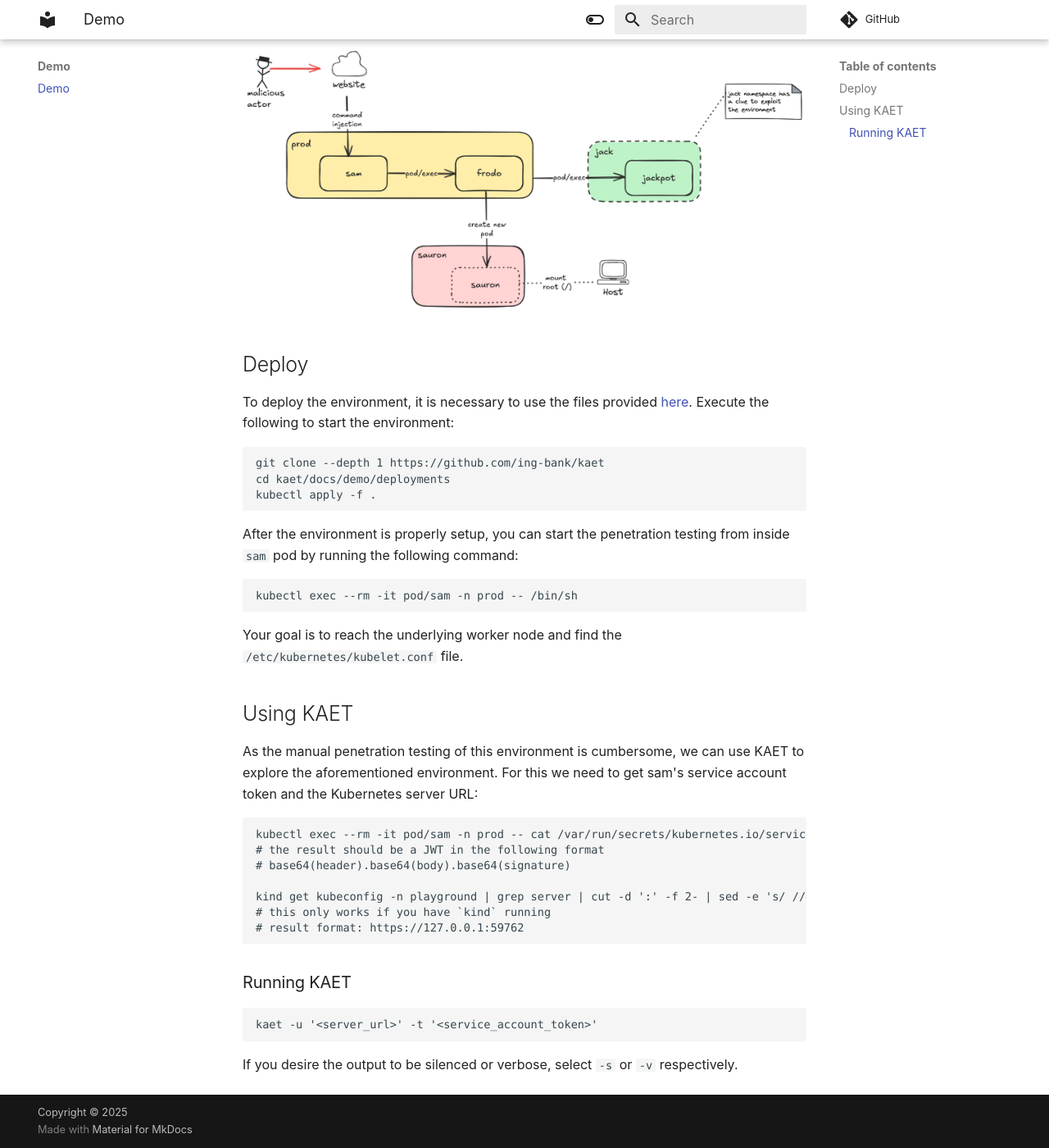
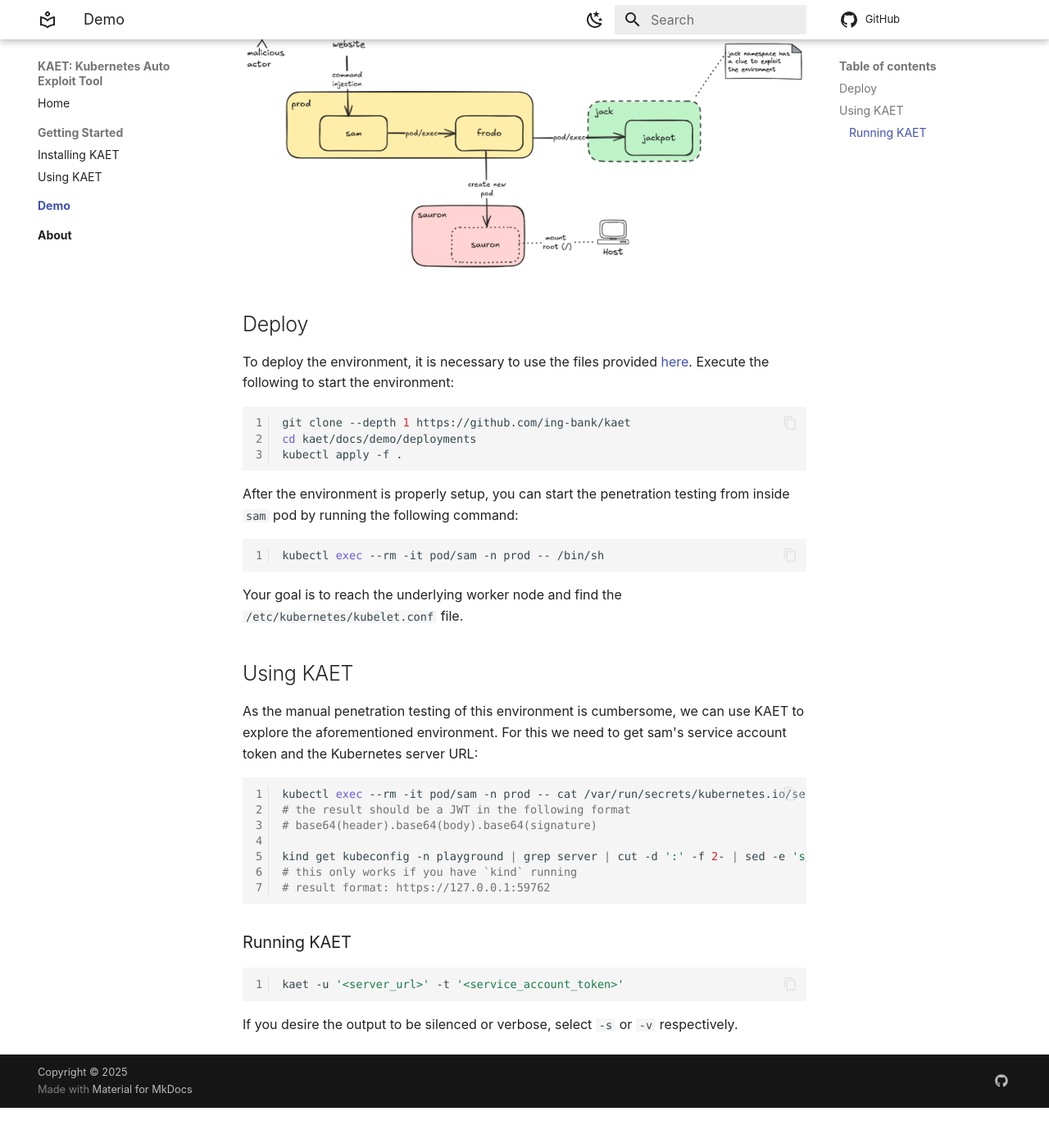
Before and after one commit to ing-bank/kaet, an MkDocs documentation site: the page built from docs/demo/index.md, in a window 1280 px wide and 1400 px high, scrolled down 382 px. Shown: the whole window at 82% size. Built offline with MkDocs 1.6.1 and Material for MkDocs 9.7.7, drawn with Linux system fonts in a browser that asks for light colours; comment, search, counter and statistics services are not loaded; after the commit the page ends 1733 px from its top, so only the background shows below that.

Commit message:
changed some colors and functionality in the documentation

````diff
--- a/docs/demo/index.md
+++ b/docs/demo/index.md
@@ -12,7 +12,7 @@ This walkthrough describes an example environment used during a security worksho
 
 To deploy the environment, it is necessary to use the files provided [here](https://github.com/ing-bank/kaet/tree/develop/docs/demo/deployments). Execute the following to start the environment:
 
-```bash
+```bash linenums="1"
 git clone --depth 1 https://github.com/ing-bank/kaet
 cd kaet/docs/demo/deployments
 kubectl apply -f .
@@ -20,7 +20,7 @@ kubectl apply -f .
 
 After the environment is properly setup, you can start the penetration testing from inside `sam` pod by running the following command:
 
-```bash
+```bash linenums="1"
 kubectl exec --rm -it pod/sam -n prod -- /bin/sh
 ```
 
@@ -30,7 +30,7 @@ Your goal is to reach the underlying worker node and find the `/etc/kubernetes/k
 
 As the manual penetration testing of this environment is cumbersome, we can use KAET to explore the aforementioned environment. For this we need to get sam's service account token and the Kubernetes server URL:
 
-```bash
+```bash linenums="1"
 kubectl exec --rm -it pod/sam -n prod -- cat /var/run/secrets/kubernetes.io/serviceaccount/token
 # the result should be a JWT in the following format
 # base64(header).base64(body).base64(signature)
@@ -42,7 +42,7 @@ kind get kubeconfig -n playground | grep server | cut -d ':' -f 2- | sed -e 's/
 
 ### Running KAET
 
-```bash
+```bash linenums="1"
 kaet -u '<server_url>' -t '<service_account_token>'
 ```
 
--- a/mkdocs.yml
+++ b/mkdocs.yml
@@ -6,41 +6,60 @@ repo_url: https://github.com/ing-bank/kaet
 site_url: https://ing-bank.github.io/kaet/
 
 theme:
-    name: material
-    palette:
-        # Light mode
-        - media: "(prefers-color-scheme: light)"
-          scheme: default
-          primary: white
-          accent: deep orange
-          toggle:
-              icon: material/toggle-switch-off-outline
-              name: Switch to dark mode
+  name: material
+  icon:
+    logo: material/library-outline
+    repo: material/github
+  font: false
+  favicon: imgs/logo.jpeg
 
-        # Dark mode
-        - media: "(prefers-color-scheme: dark)"
-          scheme: slate
-          primary: deep orange
-          accent: deep orange
-          toggle:
-              icon: material/toggle-switch
-              name: Switch to light mode
+  palette:
+    # Light mode
+    - scheme: default
+      media: "(prefers-color-scheme: light)"
+      primary: white
+      accent: deep orange
+      toggle:
+        icon: material/weather-night
+        name: Switch to dark mode
 
-    font: false
-    favicon: imgs/logo.jpeg
-    features:
-        - navigation.tracking
-        - navigation.sections
-        - header.autohide
-        - navigation.tabs
-        - navigation.top
+    # Dark mode
+    - scheme: slate
+      media: "(prefers-color-scheme: dark)"
+      primary: deep orange
+      accent: deep orange
+      toggle:
+        icon: material/weather-sunny
+        name: Switch to light mode
+
+  features:
+    - navigation.tracking
+    - navigation.sections
+    - navigation.indexes
+    - navigation.top
+    - content.code.copy
 
 nav:
-    - index.md
-    - Getting Started:
-          - install-kaet.md
-          - use-kaet.md
-    - Demo:
-          - demo/index.md
-    - About:
-          - internals/index.md
+  - index.md
+  - Getting Started:
+      - install-kaet.md
+      - use-kaet.md
+  - Demo:
+      - demo/index.md
+  - About:
+      - internals/index.md
+
+extra:
+  social:
+    - icon: fontawesome/brands/github
+      link: https://github.com/ing-bank
+      name: GitHub
+
+markdown_extensions:
+  - pymdownx.highlight:
+      anchor_linenums: true
+      line_spans: __span
+      pygments_lang_class: true
+  - pymdownx.inlinehilite
+  - pymdownx.snippets
+  - pymdownx.superfences
````
Also changed, not shown: docs/install-kaet.md (+2 -2 lines), docs/use-kaet.md (+7 -7 lines), 1 other file.
